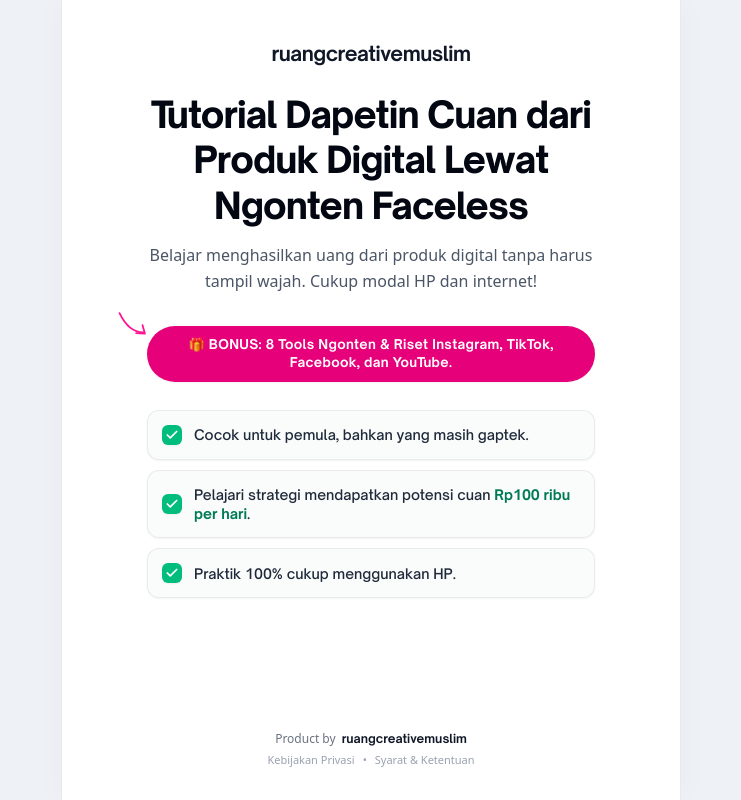
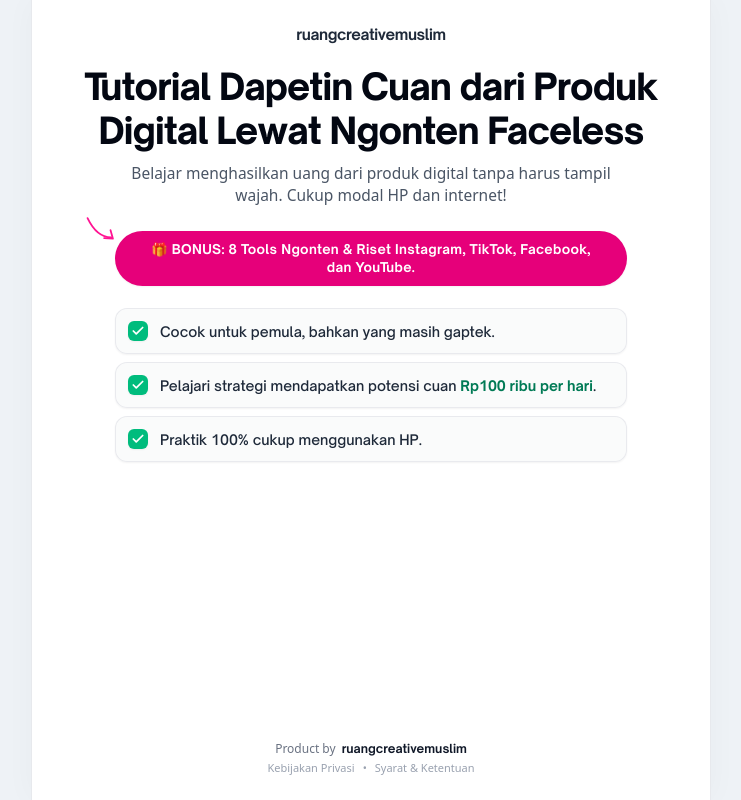
Before and after one commit to anggasrimugiarahayu/ngontenpakeai, a Next.js app: page /cuan-faceless in a window 1280 px wide. Shown: the whole page, without its empty margins (269-1010 px from the left). Built offline with nearby package versions, Linux system fonts and the light colour scheme; no server answers; the database is empty.

Commit message:
style(cuan-faceless): widen canvas to 680px, adjust logo position and size, tighten line-height with golden ratio

```diff
--- a/src/app/cuan-faceless/page.tsx
+++ b/src/app/cuan-faceless/page.tsx
@@ -29,12 +29,12 @@ export default function CuanFacelessLandingPage() {
     <div className="w-full min-h-screen bg-[#EEF2F6] flex justify-center -mt-16 -mb-1 font-sans selection:bg-amber-300 selection:text-gray-950">
       <LightModeLock />
 
-      {/* Centered Canvas Container with Left and Right Border Lines */}
-      <div className="w-full max-w-[620px] min-h-screen bg-white border-x border-gray-200/90 shadow-[0_0_30px_rgba(0,0,0,0.03)] flex flex-col justify-between">
+      {/* Centered Canvas Container (Lebar Pas ~680px dengan Batas Kiri-Kanan) */}
+      <div className="w-full max-w-[680px] min-h-screen bg-white border-x border-gray-200/90 shadow-[0_0_30px_rgba(0,0,0,0.03)] flex flex-col justify-between">
 
-        {/* Top Header Inside the Canvas (Seamless White, No Horizontal Line) */}
-        <header className="w-full pt-8 sm:pt-10 pb-4 flex items-center justify-center bg-white">
-          <span className="font-bold font-heading text-lg sm:text-xl tracking-tight text-gray-900 select-none">
+        {/* Top Header (Dinaikkan ke Atas & Font Lebih Ringkas) */}
+        <header className="w-full pt-5 sm:pt-6 pb-2 sm:pb-3 flex items-center justify-center bg-white">
+          <span className="font-bold font-heading text-sm sm:text-[15px] tracking-tight text-gray-800 select-none">
             ruangcreativemuslim
           </span>
         </header>
@@ -42,18 +42,18 @@ export default function CuanFacelessLandingPage() {
         {/* Hero Section Container */}
         <main className="flex-1 w-full px-5 sm:px-8 py-2 flex flex-col items-center text-center">
 
-          {/* Main Headline (Harmonized Golden Ratio Scale) */}
-          <h1 className="text-[25px] sm:text-[32px] md:text-[36px] font-extrabold text-gray-950 tracking-tight leading-[1.26] text-center max-w-lg mx-auto">
+          {/* Main Headline (Line-height Kompak & Proporsional Sesuai Golden Ratio) */}
+          <h1 className="text-[25px] sm:text-[32px] md:text-[36px] font-extrabold text-gray-950 tracking-tight leading-[1.18] sm:leading-[1.2] text-center max-w-xl mx-auto">
             Tutorial Dapetin Cuan dari Produk Digital Lewat Ngonten Faceless
           </h1>
 
-          {/* Sub-headline (Proportional Secondary Text) */}
-          <p className="text-[14px] sm:text-[16px] text-gray-600 font-normal leading-relaxed max-w-md mx-auto mt-3.5 mb-5 text-center">
+          {/* Sub-headline (Kompak & Mengalir Nyaman) */}
+          <p className="text-[14px] sm:text-[15.5px] text-gray-600 font-normal leading-[1.45] max-w-lg mx-auto mt-2.5 mb-4 text-center">
             Belajar menghasilkan uang dari produk digital tanpa harus tampil wajah. Cukup modal HP dan internet!
           </p>
 
           {/* Bonus Badge with Curved Arrow */}
-          <div className="relative inline-flex items-center justify-center my-2 sm:my-3 w-full max-w-md">
+          <div className="relative inline-flex items-center justify-center my-1.5 sm:my-2 w-full max-w-lg">
             {/* Hand-drawn style curved pointer arrow (Pink) */}
             <div className="hidden sm:block absolute -left-8 -top-5 transform -rotate-6 pointer-events-none text-[#FF1493]">
               <svg
@@ -70,15 +70,15 @@ export default function CuanFacelessLandingPage() {
               </svg>
             </div>
 
-            <div className="w-full bg-[#E6007A] text-white text-[12px] sm:text-[13px] font-bold px-4 sm:px-5 py-2.5 rounded-full shadow-xs text-center tracking-wide leading-snug flex items-center justify-center gap-1.5">
+            <div className="w-full bg-[#E6007A] text-white text-[12px] sm:text-[13px] font-bold px-4 sm:px-6 py-2 sm:py-2.5 rounded-full shadow-xs text-center tracking-wide leading-snug flex items-center justify-center gap-1.5">
               <span>🎁 BONUS: 8 Tools Ngonten &amp; Riset Instagram, TikTok, Facebook, dan YouTube.</span>
             </div>
           </div>
 
-          {/* 3 Green Checklist Points */}
-          <div className="w-full max-w-md mx-auto mt-4 space-y-2.5 text-left">
+          {/* 3 Green Checklist Points (Kompak & Rapi) */}
+          <div className="w-full max-w-lg mx-auto mt-3.5 space-y-2 text-left">
             {/* Point 1 */}
-            <div className="flex items-center gap-3 p-3 sm:p-3.5 rounded-xl bg-gray-50/80 border border-gray-200/80 shadow-xs">
+            <div className="flex items-center gap-3 p-2.5 sm:p-3 rounded-xl bg-gray-50/80 border border-gray-200/80 shadow-xs">
               <div className="w-5 h-5 rounded-md bg-emerald-500 text-white flex items-center justify-center shrink-0 shadow-xs">
                 <Check className="w-3.5 h-3.5 stroke-[3]" />
               </div>
@@ -88,7 +88,7 @@ export default function CuanFacelessLandingPage() {
             </div>
 
             {/* Point 2 */}
-            <div className="flex items-center gap-3 p-3 sm:p-3.5 rounded-xl bg-gray-50/80 border border-gray-200/80 shadow-xs">
+            <div className="flex items-center gap-3 p-2.5 sm:p-3 rounded-xl bg-gray-50/80 border border-gray-200/80 shadow-xs">
               <div className="w-5 h-5 rounded-md bg-emerald-500 text-white flex items-center justify-center shrink-0 shadow-xs">
                 <Check className="w-3.5 h-3.5 stroke-[3]" />
               </div>
@@ -98,7 +98,7 @@ export default function CuanFacelessLandingPage() {
             </div>
 
             {/* Point 3 */}
-            <div className="flex items-center gap-3 p-3 sm:p-3.5 rounded-xl bg-gray-50/80 border border-gray-200/80 shadow-xs">
+            <div className="flex items-center gap-3 p-2.5 sm:p-3 rounded-xl bg-gray-50/80 border border-gray-200/80 shadow-xs">
               <div className="w-5 h-5 rounded-md bg-emerald-500 text-white flex items-center justify-center shrink-0 shadow-xs">
                 <Check className="w-3.5 h-3.5 stroke-[3]" />
               </div>
@@ -110,8 +110,8 @@ export default function CuanFacelessLandingPage() {
 
         </main>
 
-        {/* Bottom Footer Inside the Canvas (Seamless White, No Horizontal Line) */}
-        <footer className="w-full pb-8 pt-4 flex flex-col items-center justify-center gap-1.5 text-xs text-gray-500 bg-white">
+        {/* Bottom Footer Inside the Canvas */}
+        <footer className="w-full pb-6 pt-3 flex flex-col items-center justify-center gap-1 text-xs text-gray-500 bg-white">
           <div className="flex items-center gap-1.5">
             <span>Product by</span>
             <a
```
